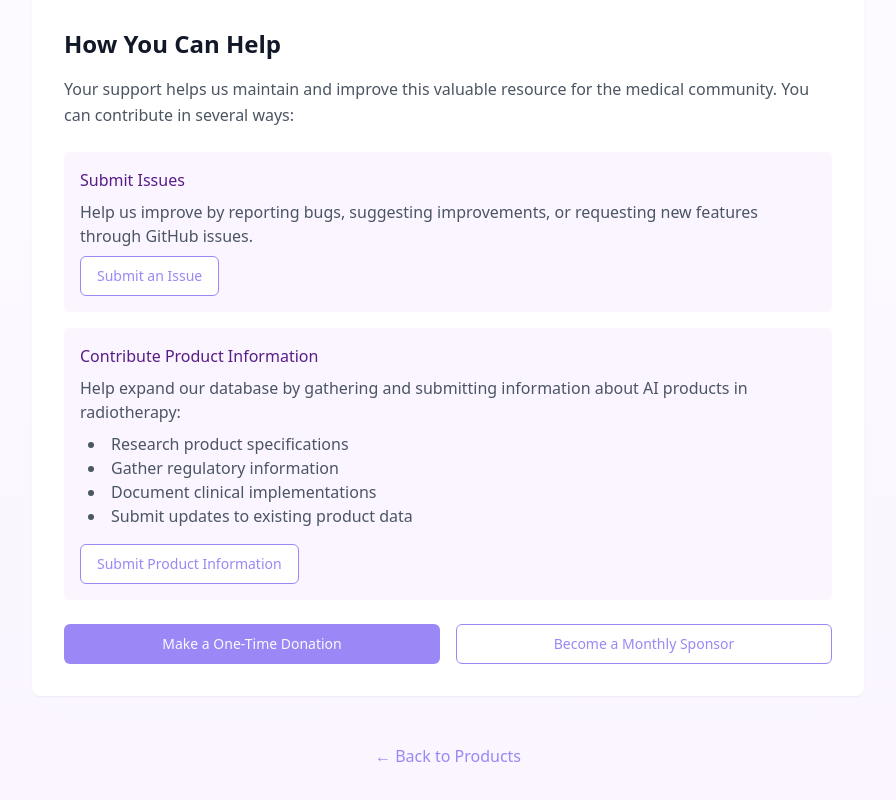
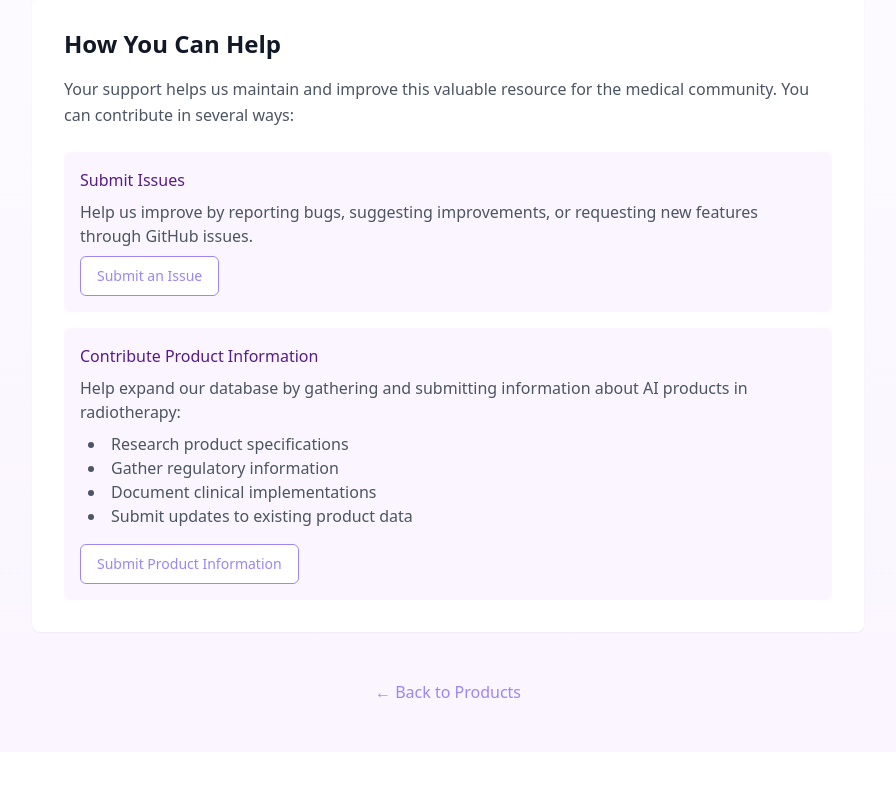
Before and after one commit to DLinRT-eu/website, a React (Vite) app: page /dlinrt-products/donate in a window 1280 px wide. Shown: the part 954-1754 px from the top of the page, without its empty margins (192-1088 px from the left). After the commit the page ends 1706 px from the top, so only its background shows below. Built offline with nearby package versions, Linux system fonts and the light colour scheme.

Commit message:
Remove donation options
Remove the donation options from the Donate page.

```diff
--- a/src/pages/Donate.tsx
+++ b/src/pages/Donate.tsx
@@ -1,3 +1,4 @@
+
 import { HeartHandshake } from "lucide-react";
 import { Link } from "react-router-dom";
 import { Button } from "@/components/ui/button";
@@ -79,23 +80,6 @@ const Donate = () => {
                   </Button>
                 </div>
               </div>
-
-              <div className="grid grid-cols-1 md:grid-cols-2 gap-4">
-                <Button
-                  variant="default"
-                  className="bg-[#9b87f5] hover:bg-[#8b5cf6] w-full"
-                  onClick={() => window.open('https://example.com/donate', '_blank')}
-                >
-                  Make a One-Time Donation
-                </Button>
-                <Button
-                  variant="outline"
-                  className="border-[#9b87f5] text-[#9b87f5] hover:bg-[#9b87f5] hover:text-white w-full"
-                  onClick={() => window.open('https://example.com/sponsor', '_blank')}
-                >
-                  Become a Monthly Sponsor
-                </Button>
-              </div>
             </div>
           </section>
         </div>
```
